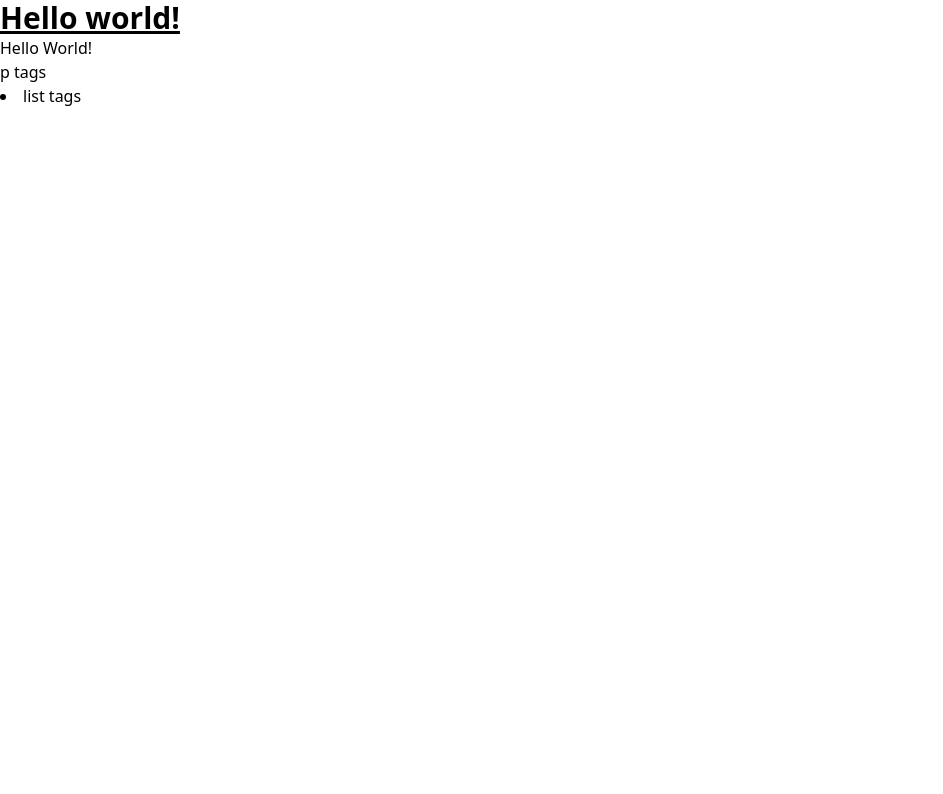
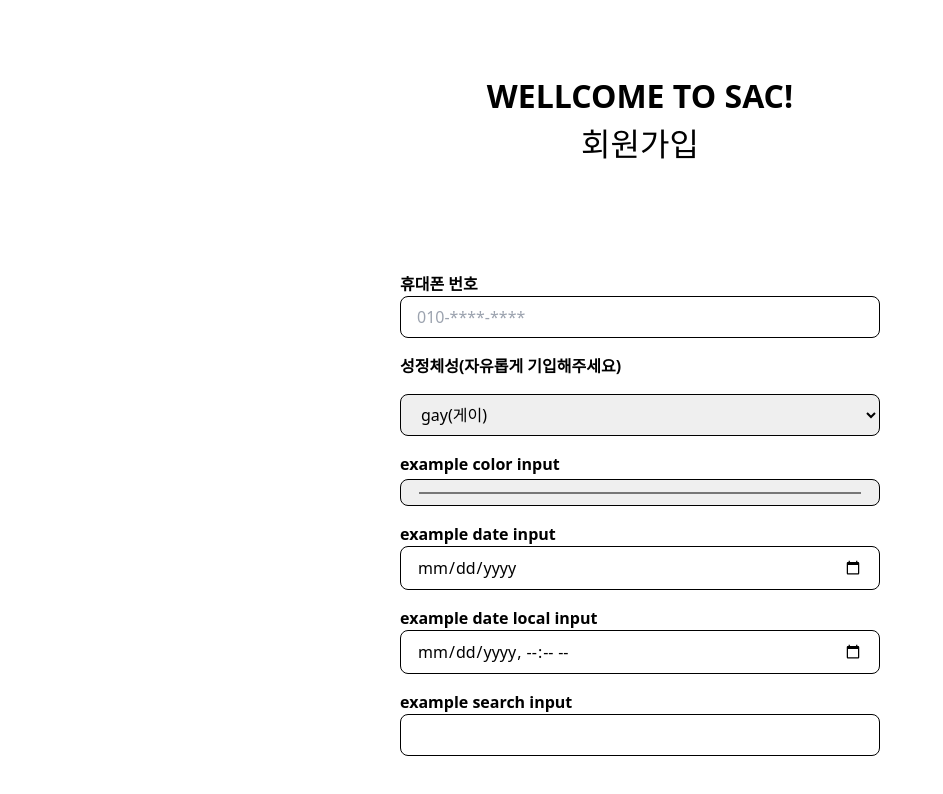
Before and after one commit to gouthiki90/SAC-sign-prototype, a Next.js app: page / in a window 1280 px wide. Shown: the top 794 px of the page, without its empty margins (0-943 px from the left). Built offline with nearby package versions, Linux system fonts and the light colour scheme.

Commit message:
[ADD] 컴포넌트 제작 중

```diff
--- /dev/null
+++ b/components/signIn/joinForm.tsx
@@ -0,0 +1,98 @@
+import CustomInput from "@/core/ui/index/input";
+import CustomSelectBox from "@/core/ui/index/selectBox";
+import React from "react";
+
+const LoginForm: React.FC = () => {
+  return (
+    <>
+      <div className="flex flex-col justify-center items-center flex-1">
+        <div className="flex flex-col justify-center items-center w-full max-w-[560px] min-[320px] pt-[72px] px-10 pb-20 bg-white rounded-lg backdrop-blur-[5px]">
+          <div className="flex flex-col items-center">
+            <p className="text-[32px] font-extrabold uppercase">
+              {"Wellcome to SAC!"}
+            </p>
+            <p className="text-[32px] uppercase">{"회원가입"}</p>
+          </div>
+          <div className="mt-[72px] w-full">
+            <form className="flex flex-col">
+              <div className="mt-4">
+                <CustomInput
+                  id="phone"
+                  label="휴대폰 번호"
+                  name="phoneNubmer"
+                  wrapperClasses="mt-4"
+                  className="mt-1"
+                  placeholder="010-****-****"
+                  inputClassName="border border-gray-400 rounded-lg px-4 py-2 w-full"
+                  key={1}
+                  type="tel"
+                  labelClassName="font-semibold"
+                />
+                <CustomSelectBox
+                  id="sexsuallity"
+                  label="성정체성(자유롭게 기입해주세요)"
+                  name="sexsuallity"
+                  wrapperClasses="mt-4"
+                  className="mt-1"
+                  labelClasses="font-semibold"
+                  selecBoxClasses="border border-gray-400 rounded-lg px-4 py-2 w-full"
+                  optionValue={[
+                    "gay(게이)",
+                    "pan-sexsuall(팬섹슈얼)",
+                    "bi-sexsaull(바이섹슈얼)",
+                  ]}
+                />
+                <CustomInput
+                  id="blah"
+                  label="example color input"
+                  name="example_01"
+                  wrapperClasses="mt-4"
+                  className="mt-1"
+                  inputClassName="border border-gray-400 rounded-lg px-4 py-2 w-full"
+                  key={1}
+                  type="color"
+                  labelClassName="font-semibold"
+                />
+                <CustomInput
+                  id="blah"
+                  label="example date input"
+                  name="example_02"
+                  wrapperClasses="mt-4"
+                  className="mt-1"
+                  inputClassName="border border-gray-400 rounded-lg px-4 py-2 w-full"
+                  key={1}
+                  type="date"
+                  labelClassName="font-semibold"
+                />
+                <CustomInput
+                  id="blah"
+                  label="example date local input"
+                  name="example_03"
+                  wrapperClasses="mt-4"
+                  className="mt-1"
+                  inputClassName="border border-gray-400 rounded-lg px-4 py-2 w-full"
+                  key={1}
+                  type="datetime-local"
+                  labelClassName="font-semibold"
+                />
+                <CustomInput
+                  id="blah"
+                  label="example search input"
+                  name="example_04"
+                  wrapperClasses="mt-4"
+                  className="mt-1"
+                  inputClassName="border border-gray-400 rounded-lg px-4 py-2 w-full"
+                  key={1}
+                  type="search"
+                  labelClassName="font-semibold"
+                />
+              </div>
+            </form>
+          </div>
+        </div>
+      </div>
+    </>
+  );
+};
+
+export default LoginForm;
--- /dev/null
+++ b/core/ui/index/input.tsx
@@ -0,0 +1,57 @@
+import React from "react";
+
+/** input 속성 필수값 */
+export interface Input
+  extends React.DetailedHTMLProps<
+    React.InputHTMLAttributes<HTMLInputElement>,
+    HTMLInputElement
+  > {
+  label?: string;
+  wrapperClasses?: string;
+  inputClassName?: string;
+  inputWapperClassName?: string;
+  labelClassName?: string;
+  required?: boolean;
+}
+
+const CustomInput: React.FC<Input> = ({
+  label,
+  className,
+  type,
+  name,
+  wrapperClasses,
+  inputWapperClassName,
+  inputClassName,
+  labelClassName,
+  value,
+  id,
+  required = false,
+  ...props
+}) => {
+  return (
+    <div className={wrapperClasses}>
+      {label && (
+        <label className={labelClassName} htmlFor={id}>
+          {label}
+        </label>
+      )}
+      {required && (
+        <span className="text-danger text-xs ml-2">
+          {"( 필수로 입력해야 하는 값입니다. )"}
+        </span>
+      )}
+      <div className={inputWapperClassName}>
+        <input
+          {...props}
+          value={typeof value === "string" ? value.trim() : value}
+          id={id}
+          className={inputClassName}
+          type={type}
+          name={name}
+        />
+      </div>
+    </div>
+  );
+};
+
+export default CustomInput;
--- /dev/null
+++ b/core/ui/index/selectBox.tsx
@@ -0,0 +1,60 @@
+import React from "react";
+
+/** input 속성 필수값 */
+export interface SelectBox
+  extends React.DetailedHTMLProps<
+    React.SelectHTMLAttributes<HTMLSelectElement>,
+    HTMLSelectElement
+  > {
+  name?: string;
+  value?: string;
+  label?: string;
+  labelClasses?: string;
+  selecBoxClasses?: string;
+  optionClasses?: string;
+  wrapperClasses?: string;
+  optionValue?: Array<string>;
+}
+
+const CustomSelectBox: React.FC<SelectBox> = ({
+  label,
+  className,
+  name,
+  wrapperClasses,
+  labelClasses,
+  optionClasses,
+  selecBoxClasses,
+  optionValue,
+  value,
+  id,
+  ...props
+}) => {
+  return (
+    <div className={wrapperClasses}>
+      {label && (
+        <label className={labelClasses} htmlFor={id}>
+          {label}
+        </label>
+      )}
+      <div className={wrapperClasses}>
+        <select
+          {...props}
+          value={typeof value === "string" ? value.trim() : value}
+          id={id}
+          className={selecBoxClasses}
+          name={name}
+        >
+          {optionValue?.map((value, index) => {
+            return (
+              <option key={index} className={optionClasses}>
+                {value}
+              </option>
+            );
+          })}
+        </select>
+      </div>
+    </div>
+  );
+};
+
+export default CustomSelectBox;
--- a/package.json
+++ b/package.json
@@ -9,6 +9,7 @@
     "lint": "next lint"
   },
   "dependencies": {
+    "@loadingio/css-spinner": "^2.0.2",
     "@next/font": "13.1.6",
     "@types/node": "18.14.0",
     "@types/react": "18.0.28",
--- a/pages/_app.tsx
+++ b/pages/_app.tsx
@@ -1,6 +1,6 @@
-import '@/styles/globals.css'
-import type { AppProps } from 'next/app'
+import "@/styles/globals.css";
+import type { AppProps } from "next/app";
 
 export default function App({ Component, pageProps }: AppProps) {
-  return <Component {...pageProps} />
+  return <Component {...pageProps} />;
 }
--- a/pages/index.tsx
+++ b/pages/index.tsx
@@ -1,10 +1,9 @@
-import Test from "./test";
+import LoginForm from "@/components/signIn/joinForm";
 
 export default function Home() {
   return (
     <>
-      <h1 className="text-3xl font-bold underline">Hello world!</h1>
-      <Test />
+      <LoginForm />
     </>
   );
 }
--- a/tailwind.config.js
+++ b/tailwind.config.js
@@ -6,6 +6,19 @@ module.exports = {
   ],
   theme: {
     extend: {},
+    colors: {
+      transparent: "transparent",
+      current: "currentColor",
+      white: "#ffffff",
+      purple: "#3f3cbb",
+      midnight: "#121063",
+      metal: "#565584",
+      tahiti: "#3ab7bf",
+      silver: "#ecebff",
+      "bubble-gum": "#ff77e9",
+      bermuda: "#78dcca",
+      login: "#94a3b8",
+    },
   },
   plugins: [],
 };
```
Also changed, not shown: core/ui/loader/loader.tsx (added, +11 -0 lines), public/Dual-Ring-1s-200px.svg (added), 1 other file (tests, documents, lock files or other folders).
